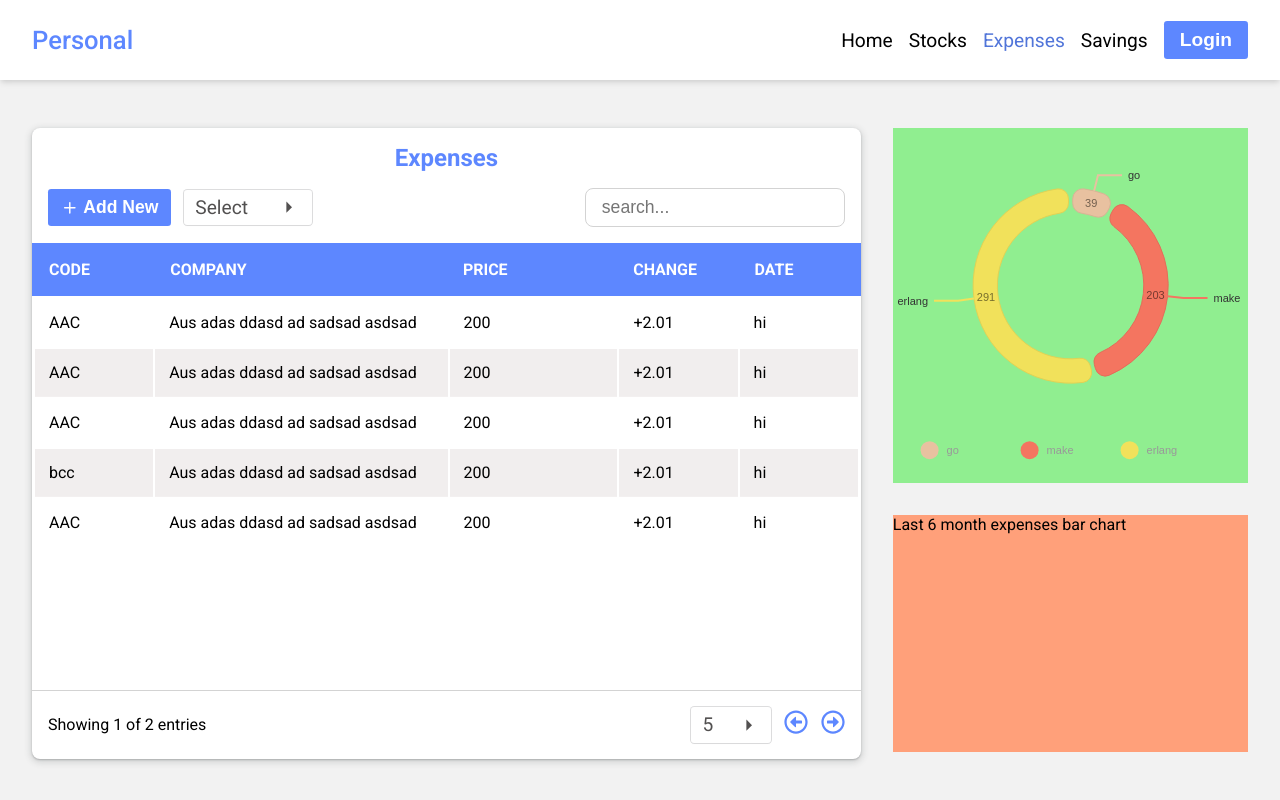
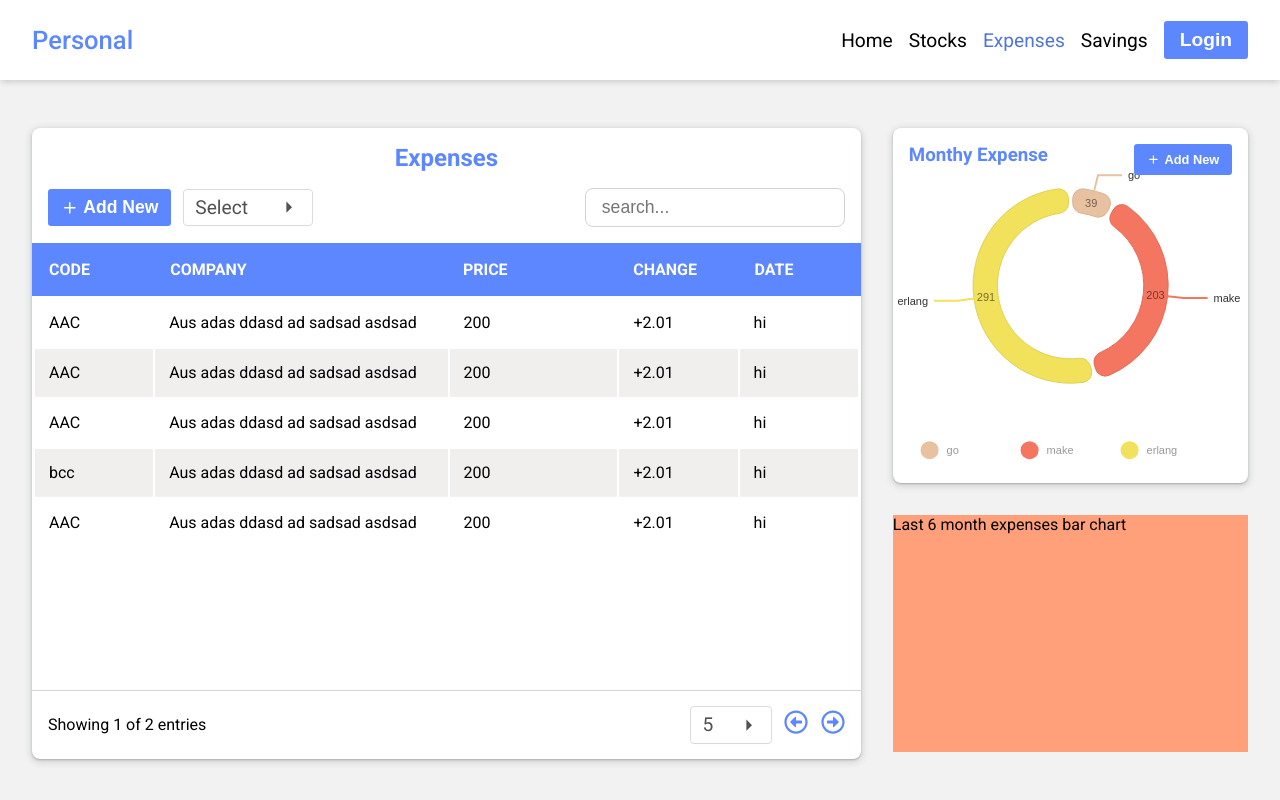
Before and after one commit to gamitej/Personal-Investment, a React (Vite) app in the folder client/: page /expenses in a window 1280 px wide. Built offline with nearby package versions, Linux system fonts and the light colour scheme.

Commit message:
NEW : add size feature in add button

```diff
--- a/client/src/components/button/AddButton/AddButton.scss
+++ b/client/src/components/button/AddButton/AddButton.scss
@@ -1,7 +1,7 @@
 button {
   cursor: pointer;
   border: none;
-  font-size: 1.1rem;
+
   color: #ffffff;
   font-weight: 600;
   border-radius: 0.2rem;
--- a/client/src/components/button/AddButton/index.tsx
+++ b/client/src/components/button/AddButton/index.tsx
@@ -1,17 +1,34 @@
+import "./AddButton.scss";
 import { MouseEvent } from "react";
-import "./AddButton.scss";
+// icons
 import { LuPlus } from "react-icons/lu";
 
 interface AddButtonProps {
   label?: string;
+  size?: "sm" | "md" | "lg";
   handleClick: (
     e: MouseEvent<HTMLButtonElement, globalThis.MouseEvent>
   ) => void;
 }
 
-const AddButton = ({ handleClick, label = "Add New" }: AddButtonProps) => {
+const sizeMapping = {
+  sm: { fontSize: "0.8rem" },
+  md: { fontSize: "1.1rem" },
+  lg: { fontSize: "1.5rem" },
+};
+
+const AddButton = ({
+  handleClick,
+  label = "Add New",
+  size = "md",
+}: AddButtonProps) => {
+  const { fontSize } = sizeMapping[size];
+
+  /**
+   * TSX
+   */
   return (
-    <button onClick={handleClick}>
+    <button onClick={handleClick} style={{ fontSize }}>
       <LuPlus /> {label}
     </button>
   );
--- a/client/src/pages/Expenses/Expenses.scss
+++ b/client/src/pages/Expenses/Expenses.scss
@@ -34,8 +34,27 @@
 
       .expense-right-top {
         height: 60%;
-        background-color: lightgreen;
+        width: 100%;
+        position: relative;
+        border-radius: 0.5rem;
+        background-color: #ffffff;
+        box-shadow: rgba(60, 64, 67, 0.3) 0px 1px 2px 0px,
+          rgba(60, 64, 67, 0.15) 0px 2px 6px 2px;
+
+        h3 {
+          position: absolute;
+          top: 1rem;
+          left: 1rem;
+          color: #5d87ff;
+        }
+
+        .add-btn {
+          position: absolute;
+          top: 1rem;
+          right: 1rem;
+        }
       }
+
       .expense-right-bottom {
         height: 40%;
         background-color: lightsalmon;
--- a/client/src/pages/Expenses/MajorExpense.tsx
+++ b/client/src/pages/Expenses/MajorExpense.tsx
@@ -1,55 +1,4 @@
 import DonutChart from "@/components/charts/DonutChart";
-
-const fillData = [
-  {
-    match: {
-      id: "ruby",
-    },
-    id: "dots",
-  },
-  {
-    match: {
-      id: "c",
-    },
-    id: "dots",
-  },
-  {
-    match: {
-      id: "go",
-    },
-    id: "dots",
-  },
-  {
-    match: {
-      id: "python",
-    },
-    id: "dots",
-  },
-  {
-    match: {
-      id: "scala",
-    },
-    id: "lines",
-  },
-  {
-    match: {
-      id: "lisp",
-    },
-    id: "lines",
-  },
-  {
-    match: {
-      id: "elixir",
-    },
-    id: "lines",
-  },
-  {
-    match: {
-      id: "javascript",
-    },
-    id: "lines",
-  },
-];
 
 const data = [
   {
--- a/client/src/pages/Expenses/index.tsx
+++ b/client/src/pages/Expenses/index.tsx
@@ -3,6 +3,7 @@ import "./Expenses.scss";
 import ExpenseTable from "./ExpenseTable";
 import MajorExpense from "./MajorExpense";
 import { useState } from "react";
+import AddButton from "@/components/button/AddButton";
 
 const Expenses = () => {
   const [isModalOpen, setIsModalOpen] = useState(false);
@@ -21,7 +22,11 @@ const Expenses = () => {
         </div>
         <div className="right">
           <div className="expense-right-top">
+            <h3>Monthy Expense</h3>
             <MajorExpense />
+            <div className="add-btn">
+              <AddButton size="sm" handleClick={() => setIsModalOpen(true)} />
+            </div>
           </div>
           <div className="expense-right-bottom">
             <div>Last 6 month expenses bar chart</div>
```
